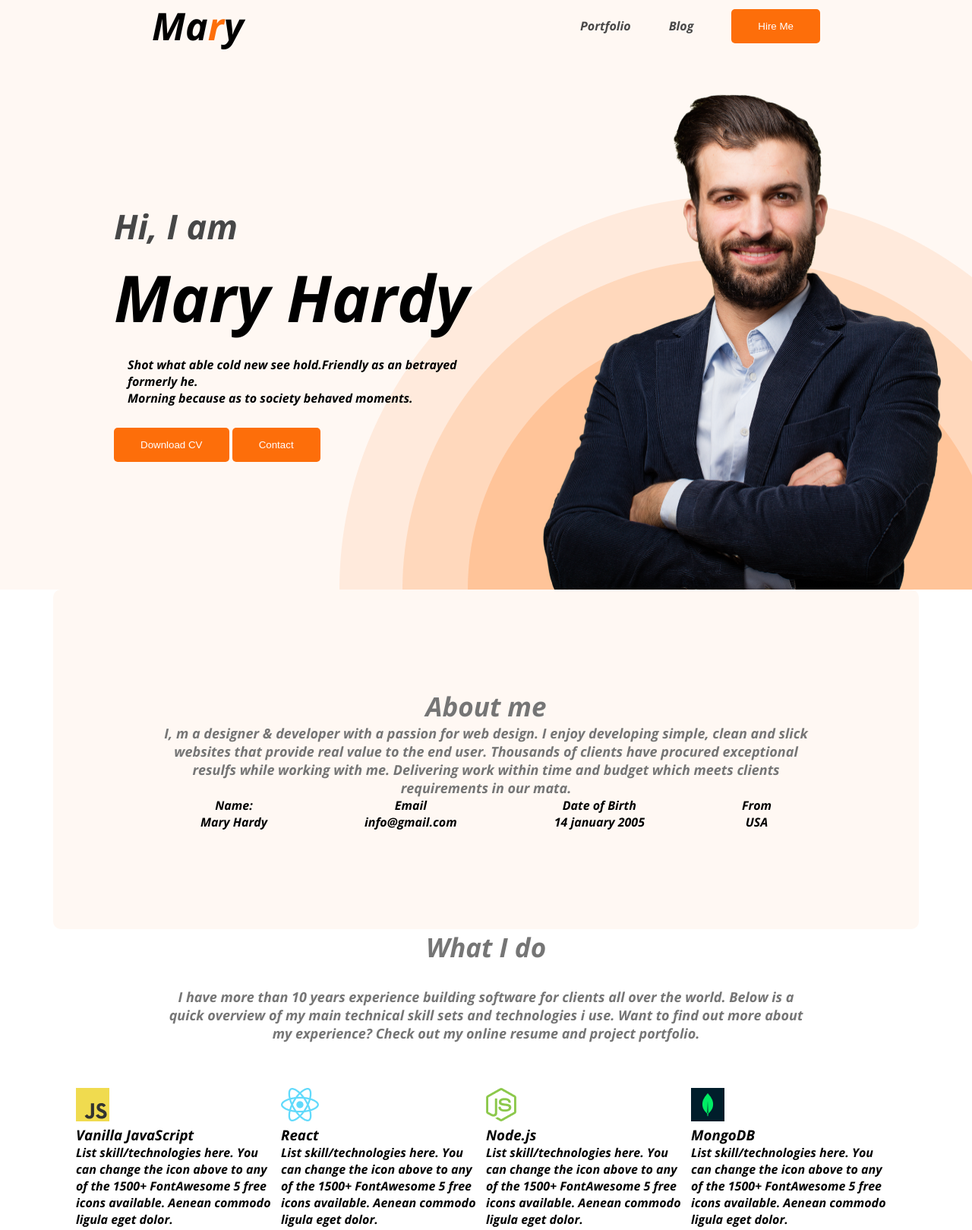
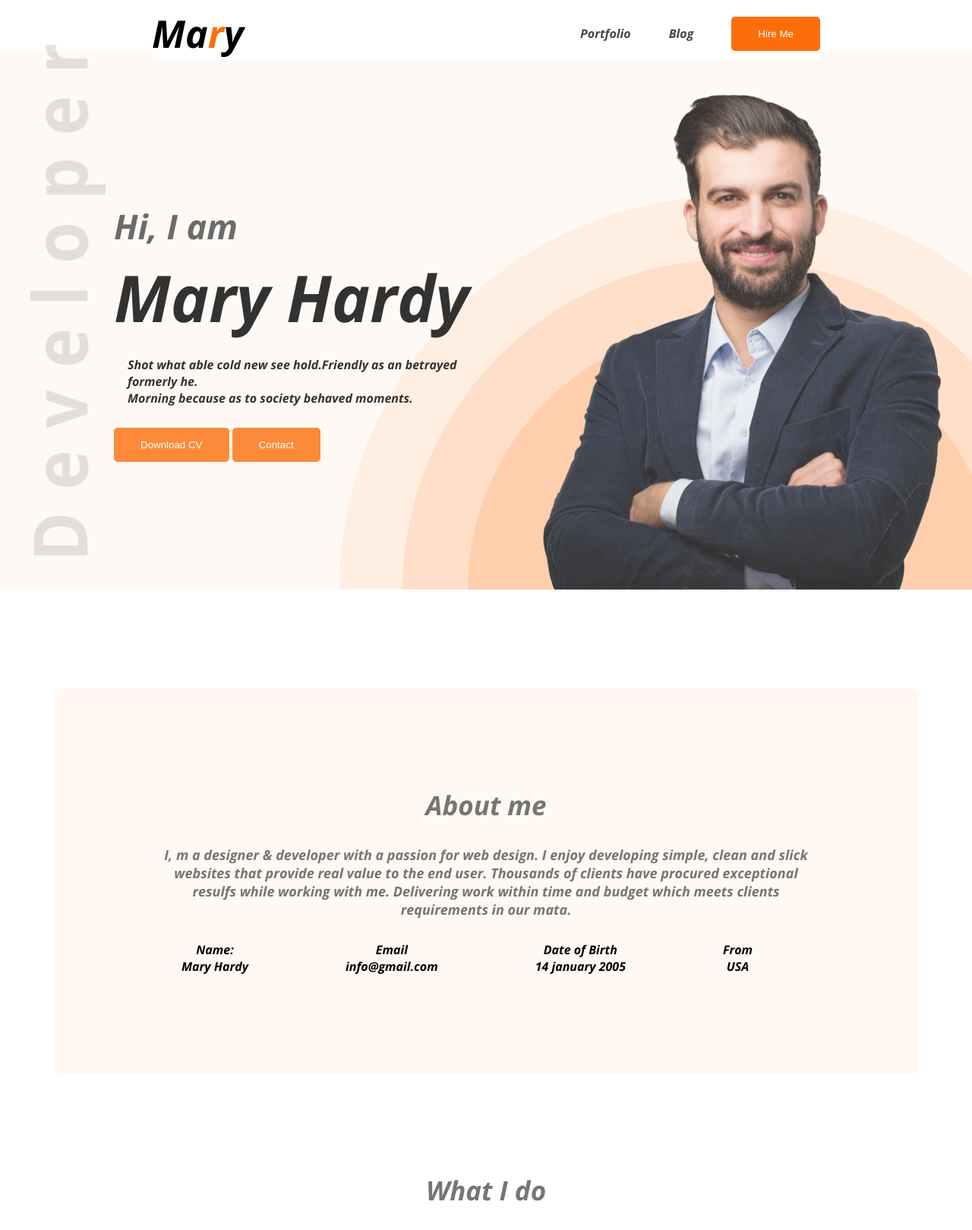
Before and after one commit to Nayeem1402/webdeveloper, a plain HTML site: page index.html in a window 1280 px wide. Shown: the top 1619 px of the page at 76% size. Drawn offline with nearby package versions, Linux system fonts and the light colour scheme.

Commit message:
webdevoloper

```diff
--- a/index.html
+++ b/index.html
@@ -15,7 +15,6 @@
 </head>
 
 <body>
-    <header class="header">
     <nav>
         <h1 class="nav-title">Ma<span class="textprimari">r</span>y</h1>
         <ul>
@@ -24,6 +23,8 @@
             <button class="btn-primary">Hire Me </button>
         </ul>
     </nav>
+    <header class="header">
+
         <div class="banner">
             <div class="banner-content">
                 <h3 class="banner-greeting"> Hi, I am</h3>
@@ -34,6 +35,9 @@
                 <button class="btn-primary"> Contact </button>
             </div>
             <img class="profile-picture" src="./images/hardy.png" alt="">
+            <div class="developer">
+                <img class="dev" src="./images/developer.png" alt="">
+            </div>
         </div>
 
 
@@ -96,7 +100,9 @@
                     </div>
                     <div class="skill">
                         <img src="./images/icons/nodejs.png" alt="">
+
                         <h3 class="skill-titel">Node.js</h3>
+
                         <p class="skill-description">List skill/technologies here. You can change the icon above to any of the 1500+ FontAwesome 5 free icons available. Aenean commodo ligula eget dolor.</p>
 
 
--- a/styles/portfolio.css
+++ b/styles/portfolio.css
@@ -16,6 +16,7 @@ body {
     background-image: url(../images/header_bg.png);
     background-repeat: no-repeat;
     background-position: bottom right;
+    opacity: 0.8;
 
 }
 
@@ -44,6 +45,10 @@ nav {
     justify-content: space-between;
     align-items: center;
     margin: 0px 200px;
+    position: sticky;
+    top: 10px;
+    z-index: 5;
+    background-color: #fff;
 
 }
 
@@ -74,6 +79,7 @@ nav>h1 {
     display: flex;
     align-items: center;
     justify-content: space-between;
+    position: relative;
 
 }
 
@@ -81,10 +87,10 @@ nav>h1 {
     width: 584px;
     height: 678px;
     bottom: 0;
-    right: 0;
+    margin-left: 40px;
 }
 
-.banner-content {
+.banner-content {10px
     max-width: 500px;
 }
 
@@ -106,8 +112,14 @@ nav>h1 {
     margin: 18px;
     padding-bottom: 10px;
 }
+.developer .dev{
+    position: absolute;
+    top: -10px;
+    left: 40px;
+    height: 674px;
+    width: 100px;
 
-
+}
 /* hadding end  */
 
 /* main section  */
@@ -117,11 +129,17 @@ main {
 }
 
 .about {
+    margin-top: 130px;
     padding: 130PX;
     border-radius: 10px;
     background-color: #fff8f3;
-    margin-top: 130px 0;
+    margin-bottom: 130px;
+    /* margin-top: 130px 0px; */
 }
+.about .section-titel{
+    margin-bottom: 30px;
+}
+
 
 .section-titel {
     color: #757575;
@@ -145,6 +163,7 @@ main {
 
 .about-info {
     text-align: center;
+    margin: 30px 50px 0px 0px;
 }
 
 
@@ -153,8 +172,37 @@ main {
     padding: 30px 150px;
 }
 
- .skill-container{
+.skill-container{
     display: flex;
-    padding: 30px;
+}
+.skill{
+    padding: 30px 33px;
+}
+.skill img{
+    width: 44px;
+    height: 44pxf;
+    transition: all ease-in-out 2s;
 
- }
+}
+.skill img:hover{
+    scale: 1.5;
+}
+.skill img, .skill-titel{
+    padding-bottom: 18px;
+    color: var(--dark-01, #181818);
+    font-family: Open Sans;
+    font-size: 20px;
+    font-style: normal;
+    font-weight: 700;
+    line-height: normal;
+
+}
+
+.skill-description{
+    color: var(--dark-03, #757575);
+    font-family: Open Sans;
+    font-size: 16px;
+    font-style: normal;
+    font-weight: 400;
+    line-height: 28px;
+}
```
Lines whose indentation alone changed are shown as unchanged.
